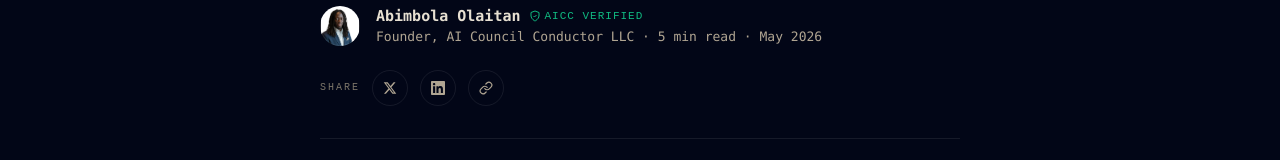
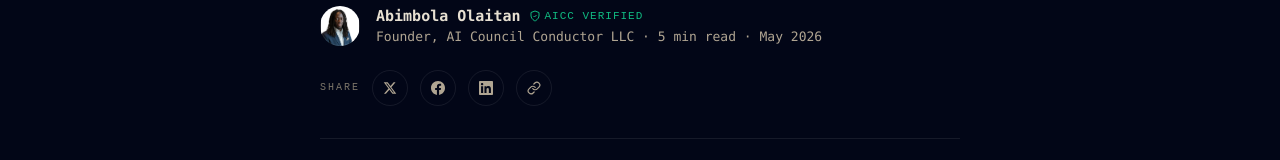
Before and after one commit to wbfo/NewSXA, a Next.js app: page /blog/ai-visibility-audit-for-law-firms in a window 1280 px wide. Shown: the part 469-629 px from the top of the page. Built offline with nearby package versions, Linux system fonts and the light colour scheme; no server answers.

Commit message:
feat(blog): add infographic to GEO vs SEO post and add FB share button

```diff
--- a/components/share-buttons.tsx
+++ b/components/share-buttons.tsx
@@ -56,6 +56,21 @@
         </svg>
       </a>
 
+      {/* Facebook */}
+      <a
+        href={`https://www.facebook.com/sharer/sharer.php?u=${encodedUrl}`}
+        target="_blank"
+        rel="noopener noreferrer"
+        style={buttonStyle}
+        onMouseEnter={(e) => { e.currentTarget.style.color = "var(--text)"; e.currentTarget.style.borderColor = "var(--gold-glow)"; }}
+        onMouseLeave={(e) => { e.currentTarget.style.color = "var(--subtle)"; e.currentTarget.style.borderColor = "var(--border)"; }}
+        aria-label="Share on Facebook"
+      >
+        <svg width="14" height="14" viewBox="0 0 24 24" fill="currentColor">
+          <path d="M24 12.073c0-6.627-5.373-12-12-12s-12 5.373-12 12c0 5.99 4.388 10.954 10.125 11.854v-8.385H7.078v-3.469h3.047V9.43c0-3.007 1.792-4.669 4.533-4.669 1.312 0 2.686.235 2.686.235v2.953H15.83c-1.491 0-1.956.925-1.956 1.874v2.25h3.328l-.532 3.469h-2.796v8.385C19.612 23.027 24 18.062 24 12.073z"/>
+        </svg>
+      </a>
+
       {/* LinkedIn */}
       <a
         href={`https://www.linkedin.com/shareArticle?mini=true&url=${encodedUrl}&title=${encodedTitle}`}
--- a/content/blog/geo-audit-vs-seo-audit-what-each-one-checks.mdx
+++ b/content/blog/geo-audit-vs-seo-audit-what-each-one-checks.mdx
@@ -72,6 +72,8 @@
 
 The full audit covers both layers. Most businesses have never had either done properly.
 
+![GEO vs SEO Infographic](/images/blog/post-geo-vs-seo-infographic.jpg)
+
 <ActionChecklist
   thisWeek='[
     "Search your business name + primary service in ChatGPT and Perplexity. Write down exactly what comes back.",
```
Also changed, not shown: public/images/blog/post-geo-vs-seo-infographic.jpg (added).
